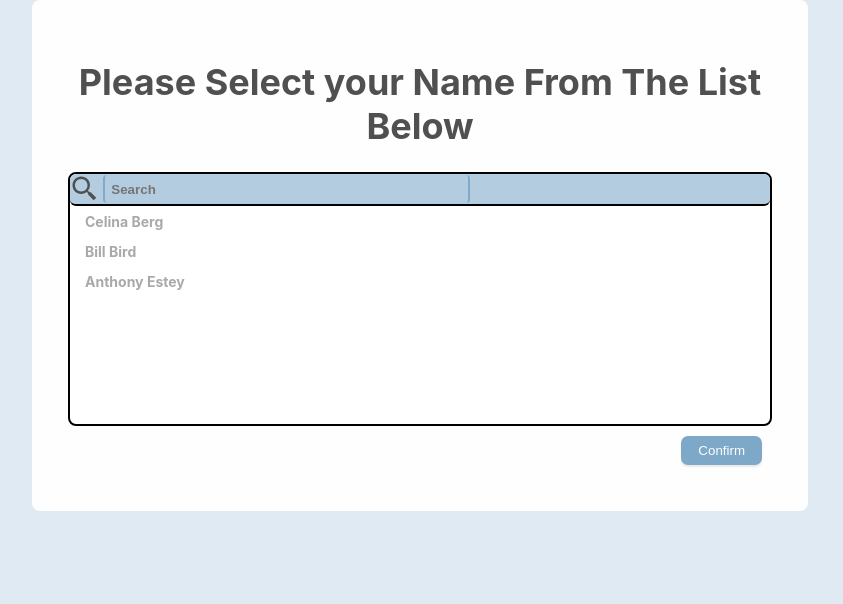
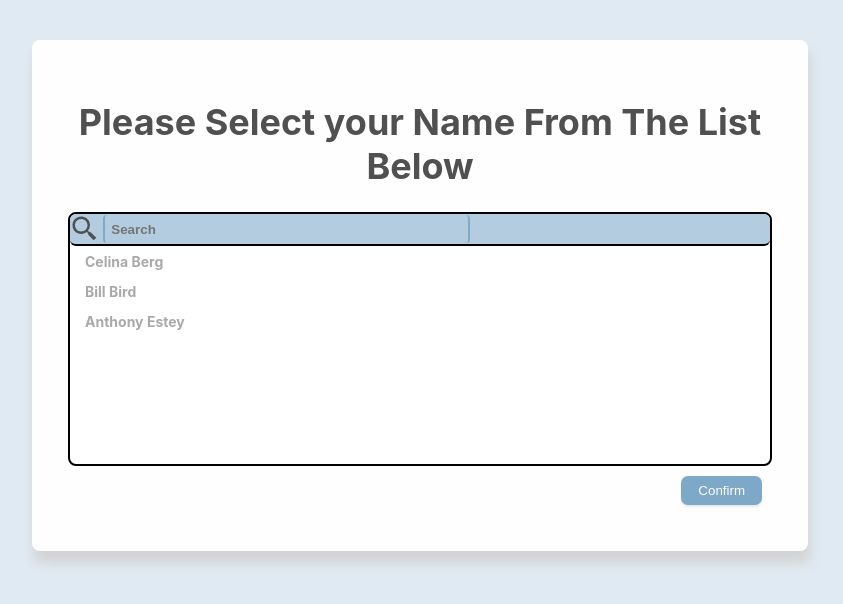
Before and after one commit to seng499-company1/frontend, a React (Create React App) app in the folder best-uvic-scheduler/: page /SelectProfessor in a window 1280 px wide. Shown: the top 604 px of the page, without its empty margins (220-1063 px from the left). Built offline with nearby package versions, Linux system fonts and the light colour scheme.

Commit message:
All the hotfixes :)

```diff
--- a/best-uvic-scheduler/src/Components/background/background.tsx
+++ b/best-uvic-scheduler/src/Components/background/background.tsx
@@ -4,11 +4,14 @@ import "../../index.css";
 
 const InsideDivStyle = styled.div`
   width: 55%;
+  margin-top: 40px;
+  margin-bottom: 40px;
   padding: 36px;
   border-radius: 8px;
   background-color: #fefefe;
   height: 100%;
   position: relative;
+  box-shadow: 2px 12px 12px lightgray;
 `;
 
 const OutsideDivStyle = styled.div`
--- a/best-uvic-scheduler/src/Pages/ProfessorDataInput/ProfessorTimetable.tsx
+++ b/best-uvic-scheduler/src/Pages/ProfessorDataInput/ProfessorTimetable.tsx
@@ -454,7 +454,7 @@ export function ProfessorTimetableView(props: ProfessorTimetableViewProps) {
         <CustomButtonView
           {...{ Theme: "Secondary" }}
           customClickEvent={() => {
-            navigate(`/SelectProfessor`);
+            navigate(`/`);
           }}
         >
           {" "}
```
